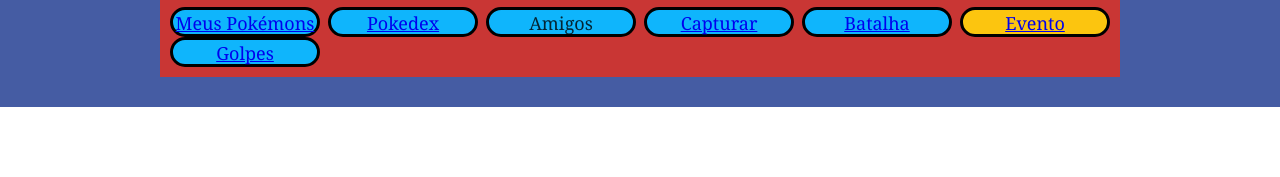
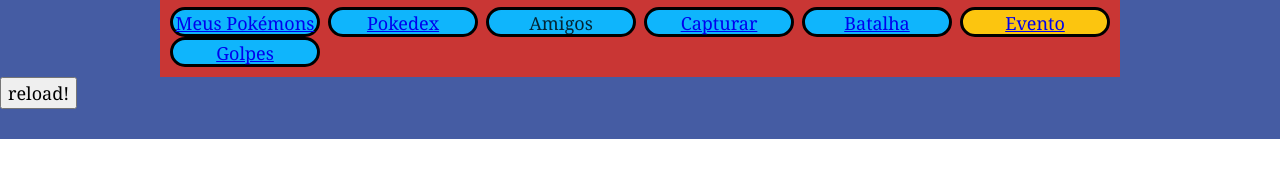
Before and after one commit to williamars/FrontEnd-Pokemon, a Gatsby site: page /store in a window 1280 px wide. Shown: the part 143-320 px from the top of the page. Built offline with nearby package versions, Linux system fonts and the light colour scheme; Gatsby itself is replaced by a stand-in of ours; no server answers.

Commit message:
refresh de pokemons para capturar e respectivo teste

```diff
--- a/src/pages/store.js
+++ b/src/pages/store.js
@@ -16,6 +16,11 @@
     max = Math.floor(max);
     return Math.floor(Math.random() * (max - min + 1)) + min;
 }
+
+function refreshPage() {
+    window.location.reload(false);
+}
+
 
 function gifFix(pokemon_name){
     if (pokemon_name == 'farfetch’d'){
@@ -214,8 +219,10 @@
         return(
             <div className="body">
             <Header siteTitle="Pokedex"/>
+            <div>
+            <button onClick={refreshPage}>reload!</button>
+            </div>
             <GetNames/>
-
             </div>
         );
     }
```
Also changed, not shown: src/pages/__tests__/refreshCaptura.js (added, +15 -0 lines).
